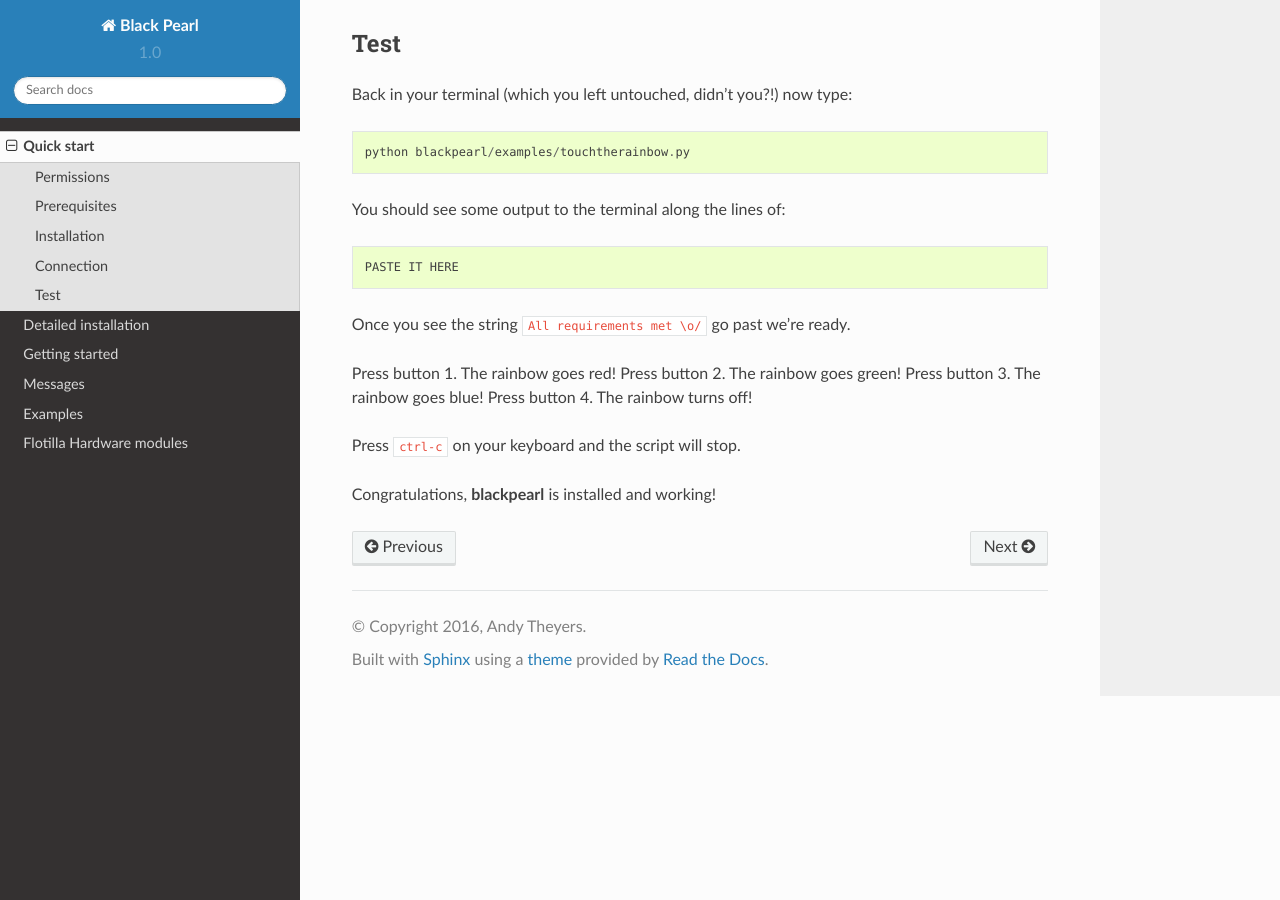
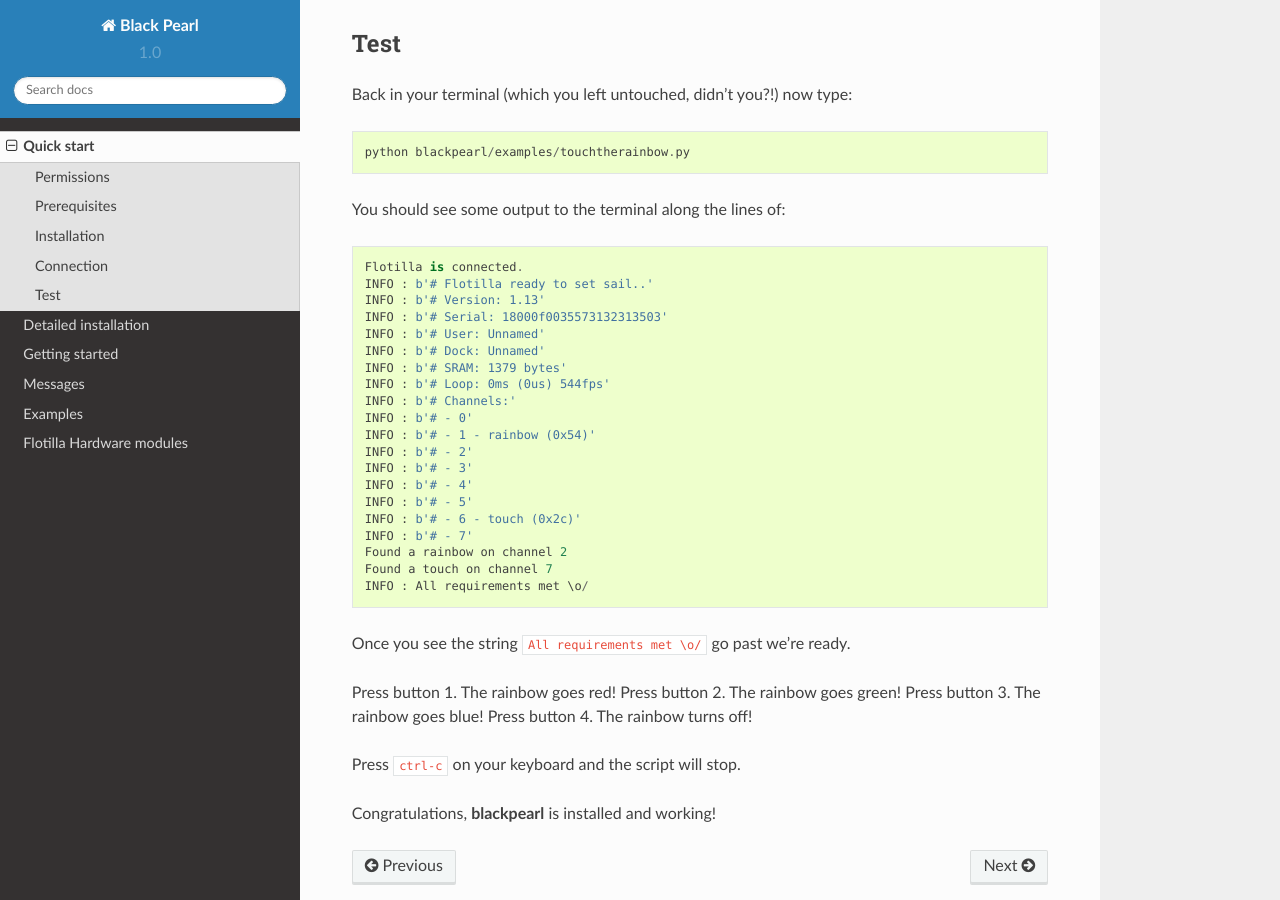
Before and after one commit to offmessage/blackpearl, a Sphinx documentation site: the page built from docs/quickstart.rst, in a window 1280 px wide and 900 px high, scrolled down 1551 px. Built offline with Sphinx 7.4.7 and the Read the Docs theme 2.0.0, drawn with Linux system fonts in a browser that asks for light colours.

Commit message:
Updated documentation to include real output

```diff
--- a/docs/quickstart.rst
+++ b/docs/quickstart.rst
@@ -78,7 +78,26 @@
 
 You should see some output to the terminal along the lines of::
 
-  PASTE IT HERE
+  Flotilla is connected.
+  INFO : b'# Flotilla ready to set sail..'
+  INFO : b'# Version: 1.13'
+  INFO : b'# Serial: 18000f0035573132313503'
+  INFO : b'# User: Unnamed'
+  INFO : b'# Dock: Unnamed'
+  INFO : b'# SRAM: 1379 bytes'
+  INFO : b'# Loop: 0ms (0us) 544fps'
+  INFO : b'# Channels:'
+  INFO : b'# - 0'
+  INFO : b'# - 1 - rainbow (0x54)'
+  INFO : b'# - 2'
+  INFO : b'# - 3'
+  INFO : b'# - 4'
+  INFO : b'# - 5'
+  INFO : b'# - 6 - touch (0x2c)'
+  INFO : b'# - 7'
+  Found a rainbow on channel 2
+  Found a touch on channel 7
+  INFO : All requirements met \o/
 
 Once you see the string ``All requirements met \o/`` go past we're ready.
 
```
